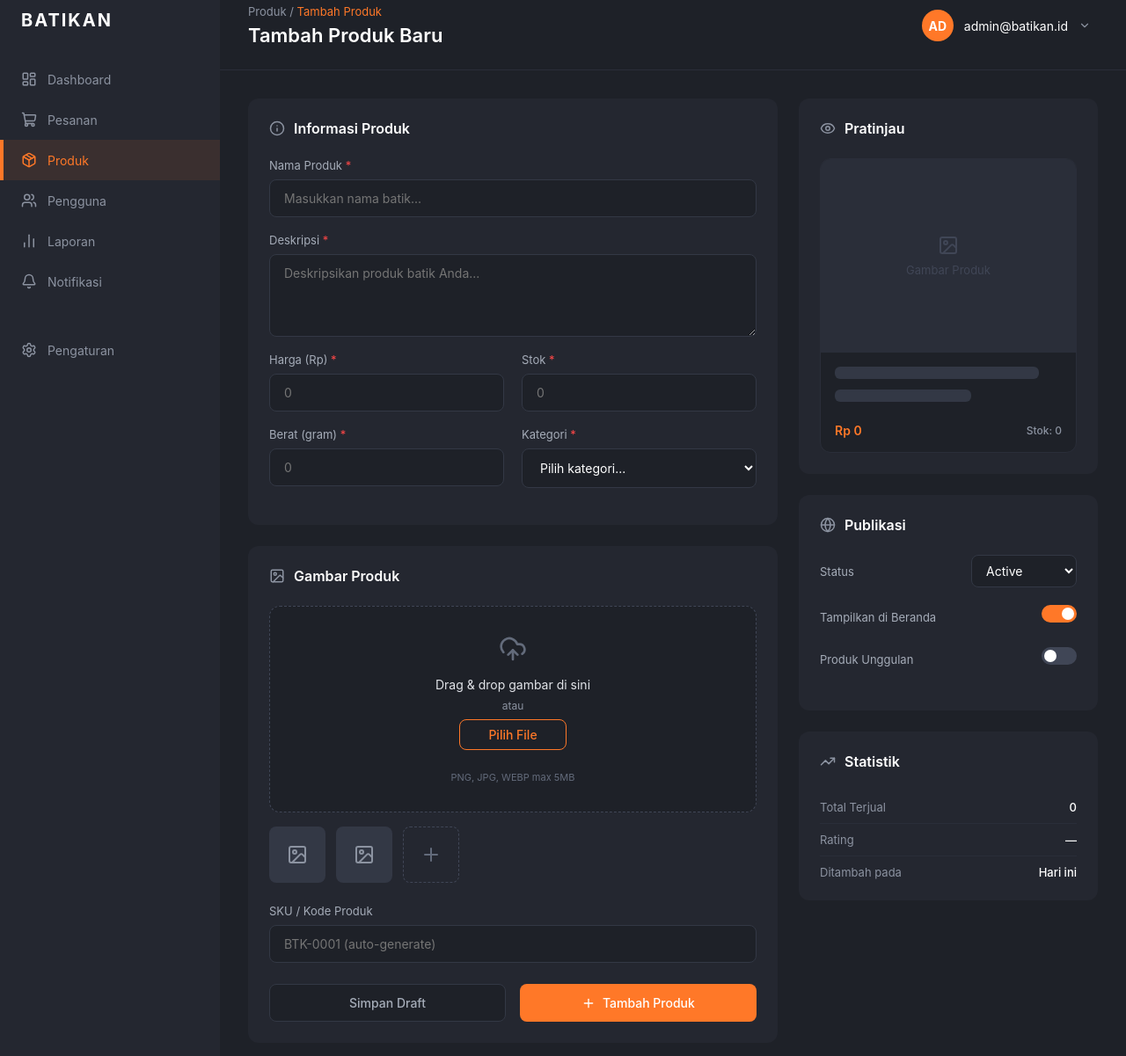
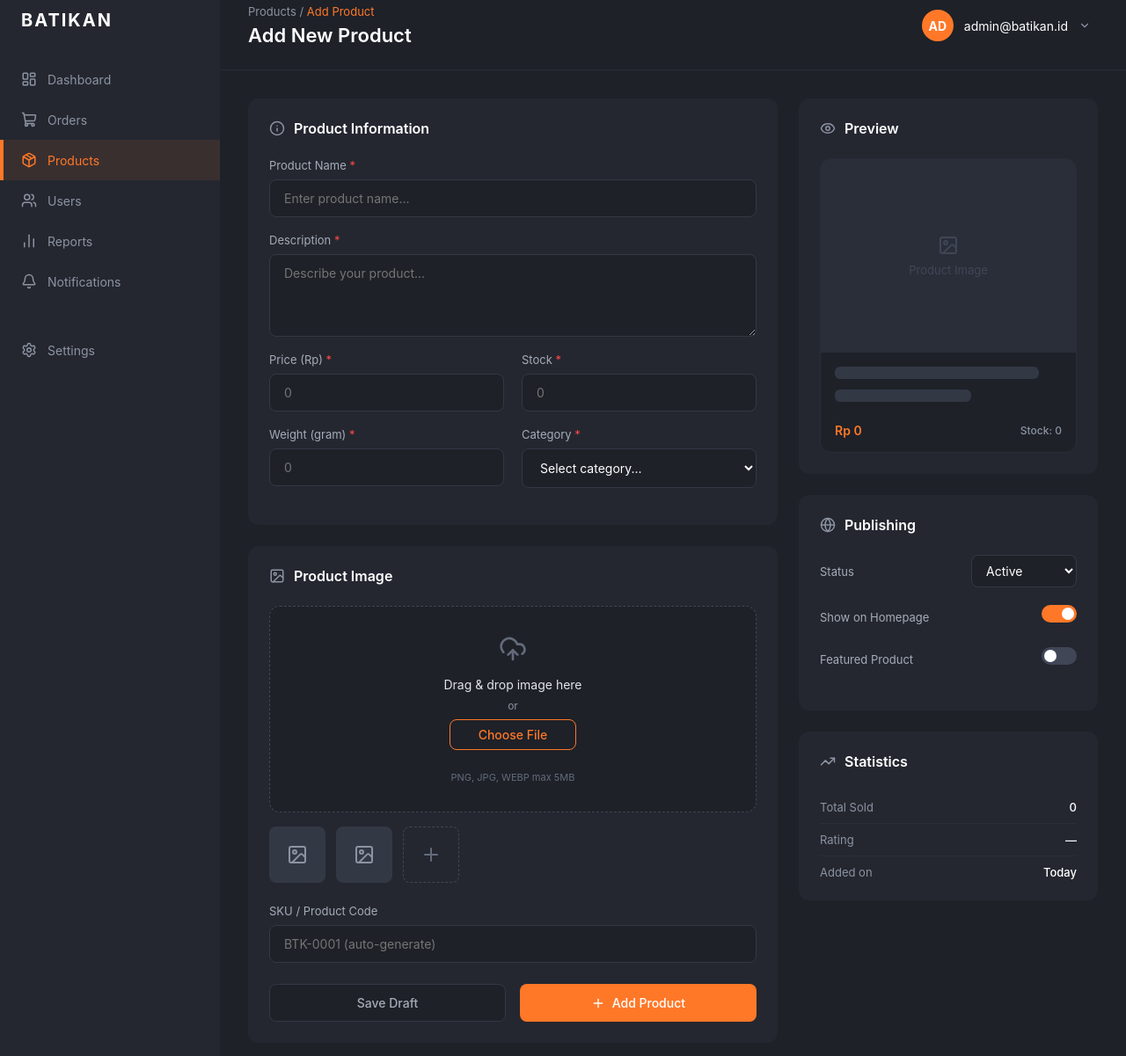
Before and after one commit to achmad-nasrulloh/admin-pages, a plain HTML site: page index.html in a window 1280 px wide. Shown: the part 21-1222 px from the top of the page at 88% size. Drawn offline with nearby package versions, Linux system fonts and the light colour scheme.

Commit message:
Update index.html

```diff
--- a/index.html
+++ b/index.html
@@ -1,9 +1,9 @@
 <!DOCTYPE html>
-<html lang="id">
+<html lang="en">
 <head>
     <meta charset="UTF-8">
     <meta name="viewport" content="width=device-width, initial-scale=1.0">
-    <title>Tambah Produk Baru</title>
+    <title>Add New Product</title>
     <link rel="stylesheet" href="style.css">
     <script src="https://unpkg.com/lucide@latest"></script>
 </head>
@@ -19,22 +19,22 @@
                     <i data-lucide="layout-dashboard" class="menu-icon"></i> Dashboard
                 </a>
                 <a href="#" class="menu-item">
-                    <i data-lucide="shopping-cart" class="menu-icon"></i> Pesanan
+                    <i data-lucide="shopping-cart" class="menu-icon"></i> Orders
                 </a>
                 <a href="#" class="menu-item active">
-                    <i data-lucide="package" class="menu-icon"></i> Produk
+                    <i data-lucide="package" class="menu-icon"></i> Products
                 </a>
                 <a href="#" class="menu-item">
-                    <i data-lucide="users" class="menu-icon"></i> Pengguna
+                    <i data-lucide="users" class="menu-icon"></i> Users
                 </a>
                 <a href="#" class="menu-item">
-                    <i data-lucide="bar-chart-2" class="menu-icon"></i> Laporan
+                    <i data-lucide="bar-chart-2" class="menu-icon"></i> Reports
                 </a>
                 <a href="#" class="menu-item">
-                    <i data-lucide="bell" class="menu-icon"></i> Notifikasi
+                    <i data-lucide="bell" class="menu-icon"></i> Notifications
                 </a>
                 <a href="#" class="menu-item settings">
-                    <i data-lucide="settings" class="menu-icon"></i> Pengaturan
+                    <i data-lucide="settings" class="menu-icon"></i> Settings
                 </a>
             </nav>
         </aside>
@@ -43,10 +43,10 @@
             <header class="top-header">
                 <div class="header-titles">
                     <div class="breadcrumb">
-                        <span class="text-muted">Produk / </span>
-                        <span class="text-primary">Tambah Produk</span>
+                        <span class="text-muted">Products / </span>
+                        <span class="text-primary">Add Product</span>
                     </div>
-                    <h1 class="page-title">Tambah Produk Baru</h1>
+                    <h1 class="page-title">Add New Product</h1>
                 </div>
 
                 <div class="header-actions">
@@ -68,41 +68,41 @@
                 <section class="form-column">
                     <div class="panel-card">
                         <h2 class="panel-title">
-                            <i data-lucide="info" class="title-icon"></i> Informasi Produk
+                            <i data-lucide="info" class="title-icon"></i> Product Information
                         </h2>
 
                         <div class="input-group">
-                            <label>Nama Produk <span class="required">*</span></label>
-                            <input type="text" id="product-name" placeholder="Masukkan nama batik...">
+                            <label>Product Name <span class="required">*</span></label>
+                            <input type="text" id="product-name" placeholder="Enter product name...">
                         </div>
 
                         <div class="input-group">
-                            <label>Deskripsi <span class="required">*</span></label>
-                            <textarea id="product-desc" rows="4" placeholder="Deskripsikan produk batik Anda..."></textarea>
+                            <label>Description <span class="required">*</span></label>
+                            <textarea id="product-desc" rows="4" placeholder="Describe your product..."></textarea>
                         </div>
 
                         <div class="input-row">
                             <div class="input-group">
-                                <label>Harga (Rp) <span class="required">*</span></label>
+                                <label>Price (Rp) <span class="required">*</span></label>
                                 <input type="number" id="product-price" placeholder="0">
                             </div>
                             <div class="input-group">
-                                <label>Stok <span class="required">*</span></label>
+                                <label>Stock <span class="required">*</span></label>
                                 <input type="number" id="product-stock" placeholder="0">
                             </div>
                         </div>
 
                         <div class="input-row">
                             <div class="input-group">
-                                <label>Berat (gram) <span class="required">*</span></label>
+                                <label>Weight (gram) <span class="required">*</span></label>
                                 <input type="number" placeholder="0">
                             </div>
                             <div class="input-group">
-                                <label>Kategori <span class="required">*</span></label>
+                                <label>Category <span class="required">*</span></label>
                                 <select class="select-input">
-                                    <option>Pilih kategori...</option>
-                                    <option>Batik Tulis</option>
-                                    <option>Batik Cap</option>
+                                    <option>Select category...</option>
+                                    <option>Hand-drawn Batik</option>
+                                    <option>Stamped Batik</option>
                                 </select>
                             </div>
                         </div>
@@ -110,15 +110,15 @@
 
                     <div class="panel-card">
                         <h2 class="panel-title">
-                            <i data-lucide="image" class="title-icon"></i> Gambar Produk
+                            <i data-lucide="image" class="title-icon"></i> Product Image
                         </h2>
                         <div class="upload-container">
                             <div class="upload-dropzone">
                                 <i data-lucide="upload-cloud" class="upload-icon"></i>
-                                <p>Drag & drop gambar di sini</p>
-                                <p class="text-muted small-text">atau</p>
+                                <p>Drag & drop image here</p>
+                                <p class="text-muted small-text">or</p>
                                 <input type="file" id="image-input" accept="image/png, image/jpeg, image/webp" hidden>
-                                <label for="image-input" class="btn btn-outline">Pilih File</label>
+                                <label for="image-input" class="btn btn-outline">Choose File</label>
                                 <p class="upload-requirements">PNG, JPG, WEBP max 5MB</p>
                             </div>
                             <div class="thumbnail-list">
@@ -135,13 +135,13 @@
                         </div>
 
                         <div class="input-group" style="margin-top: 24px;">
-                            <label>SKU / Kode Produk</label>
+                            <label>SKU / Product Code</label>
                             <input type="text" placeholder="BTK-0001 (auto-generate)">
                         </div>
 
                         <div class="form-actions">
-                            <button class="btn btn-dark">Simpan Draft</button>
-                            <button class="btn btn-primary"><i data-lucide="plus" class="btn-icon"></i> Tambah Produk</button>
+                            <button class="btn btn-dark">Save Draft</button>
+                            <button class="btn btn-primary"><i data-lucide="plus" class="btn-icon"></i> Add Product</button>
                         </div>
                     </div>
                 </section>
@@ -149,13 +149,13 @@
                 <section class="sidebar-column">
                     <div class="panel-card">
                         <h2 class="panel-title">
-                            <i data-lucide="eye" class="title-icon"></i> Pratinjau
+                            <i data-lucide="eye" class="title-icon"></i> Preview
                         </h2>
                         <div class="preview-container">
                             <div class="preview-image-box" id="preview-display">
                                 <div class="preview-placeholder">
                                     <i data-lucide="image" class="placeholder-icon"></i>
-                                    <span>Gambar Produk</span>
+                                    <span>Product Image</span>
                                 </div>
                             </div>
                             <div class="preview-content">
@@ -163,7 +163,7 @@
                                 <div id="preview-desc" class="preview-text skeleton-short"></div>
                                 <div class="preview-footer">
                                     <span class="preview-price" id="preview-price-text">Rp 0</span>
-                                    <span class="preview-stock text-muted" id="preview-stock-text">Stok: 0</span>
+                                    <span class="preview-stock text-muted" id="preview-stock-text">Stock: 0</span>
                                 </div>
                             </div>
                         </div>
@@ -171,7 +171,7 @@
 
                     <div class="panel-card">
                         <h2 class="panel-title">
-                            <i data-lucide="globe" class="title-icon"></i> Publikasi
+                            <i data-lucide="globe" class="title-icon"></i> Publishing
                         </h2>
 
                         <div class="publish-row">
@@ -183,7 +183,7 @@
                         </div>
 
                         <div class="publish-row">
-                            <span>Tampilkan di Beranda</span>
+                            <span>Show on Homepage</span>
                             <label class="toggle-switch">
                                 <input type="checkbox" checked>
                                 <span class="toggle-slider"></span>
@@ -191,7 +191,7 @@
                         </div>
 
                         <div class="publish-row">
-                            <span>Produk Unggulan</span>
+                            <span>Featured Product</span>
                             <label class="toggle-switch">
                                 <input type="checkbox">
                                 <span class="toggle-slider"></span>
@@ -201,10 +201,10 @@
 
                     <div class="panel-card">
                         <h2 class="panel-title">
-                            <i data-lucide="trending-up" class="title-icon"></i> Statistik
+                            <i data-lucide="trending-up" class="title-icon"></i> Statistics
                         </h2>
                         <div class="stats-row">
-                            <span class="text-muted">Total Terjual</span>
+                            <span class="text-muted">Total Sold</span>
                             <span class="stats-value">0</span>
                         </div>
                         <div class="stats-row">
@@ -212,8 +212,8 @@
                             <span class="stats-value">—</span>
                         </div>
                         <div class="stats-row">
-                            <span class="text-muted">Ditambah pada</span>
-                            <span class="stats-value">Hari ini</span>
+                            <span class="text-muted">Added on</span>
+                            <span class="stats-value">Today</span>
                         </div>
                     </div>
                 </section>
```
